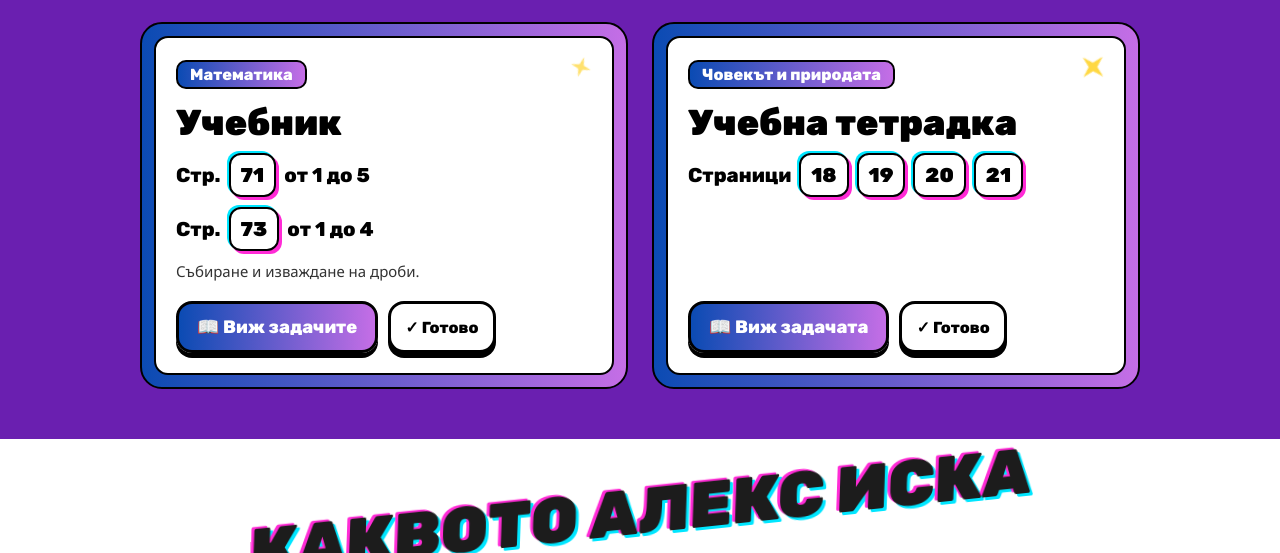
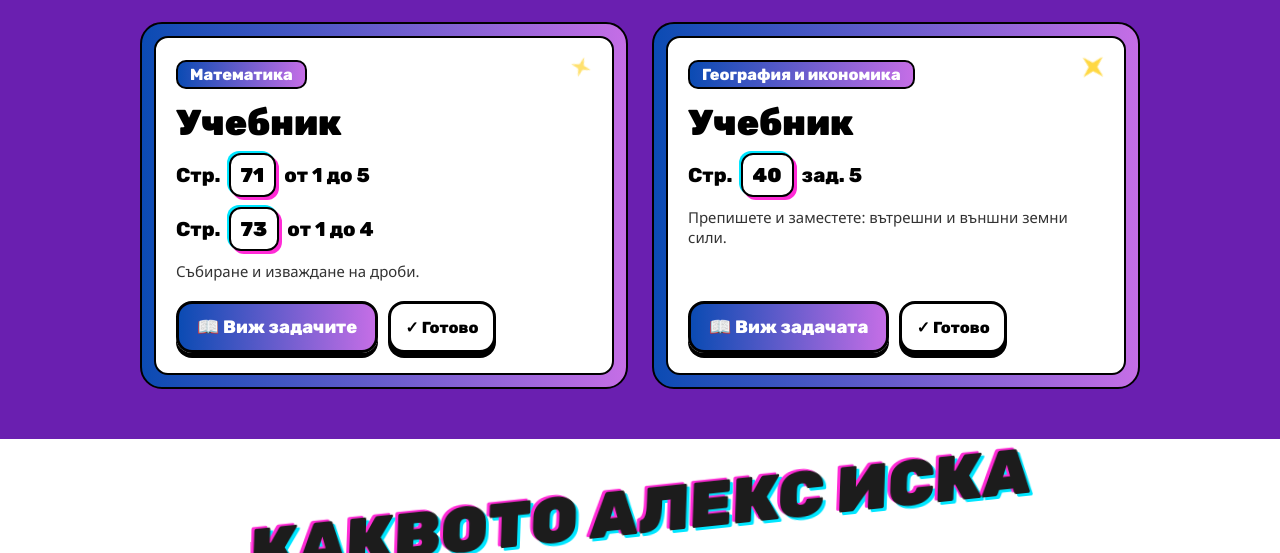
Before and after one commit to AlexTheRobota/Study-with-Alex-and-tati, a plain HTML site: page zadachi/index.html in a window 1280 px wide. Shown: the part 739-1292 px from the top of the page. Drawn offline with Linux system fonts and the light colour scheme.

Commit message:
Consultation tasks: replace Човекът и природата card with geography textbook p.40, task 5
Co-Authored-By: Claude Opus 5.5 <noreply@anthropic.com>
Claude-Session: https://claude.ai/code/session_01DGy3S9bcFN6nLVGbkrwuNJ

```diff
--- a/zadachi/index.html
+++ b/zadachi/index.html
@@ -117,14 +117,15 @@ button{font:inherit;color:inherit;cursor:pointer}
           <button class="done" type="button" data-task="mat" aria-pressed="false">✓ Готово</button>
         </div>
       </article></div>
-      <div class="frame"><article class="card" id="chp">
+      <div class="frame"><article class="card" id="geo40">
         <i class="star" style="right:18px;top:16px;--s:26px;--d:1s"></i>
-        <span class="subj">Човекът и природата</span>
-        <h2>Учебна тетрадка</h2>
-        <p class="pages">Страници <b>18</b><b>19</b><b>20</b><b>21</b></p>
+        <span class="subj">География и икономика</span>
+        <h2>Учебник</h2>
+        <p class="pages">Стр. <b>40</b> зад. 5</p>
+        <p style="margin:0;font-size:15px;color:#333">Препишете и заместете: вътрешни и външни земни сили.</p>
         <div class="row">
-          <button class="btn" id="openChp" type="button">📖 Виж задачата</button>
-          <button class="done" type="button" data-task="chp" aria-pressed="false">✓ Готово</button>
+          <button class="btn" id="openGeo" type="button">📖 Виж задачата</button>
+          <button class="done" type="button" data-task="geo40" aria-pressed="false">✓ Готово</button>
         </div>
       </article></div>
     </div>
@@ -176,8 +177,8 @@ button{font:inherit;color:inherit;cursor:pointer}
  var MAT={71:'Задачи от 1 до 5 (събиране)',73:'Задачи от 1 до 4 (изваждане)'};
  $('openMat').addEventListener('click',function(){pages('mat','Математика · Учебник',[71,73],
   function(n){return 'matematika-uchebnik-str'+n+'.jpg'},function(n){return 'Учебник по математика, страница '+n+': '+MAT[n]},function(n){return 'Стр. '+n+': '+MAT[n]})});
- $('openChp').addEventListener('click',function(){pages('chp','Човекът и природата · Учебна тетрадка',[18,19,20,21],
-  function(n){return 'chovekat-i-prirodata-str'+n+'.jpg'},function(n){return 'Учебна тетрадка по Човекът и природата, страница '+n})});
+ $('openGeo').addEventListener('click',function(){pages('geo40','География и икономика · Учебник',[40],
+  function(n){return 'geografia-uchebnik-str'+n+'.jpg'},function(n){return 'Учебник по география и икономика, страница '+n+', задача 5'},function(n){return 'Стр. '+n+': Задача 5'})});
  zoomBtn.addEventListener('click',function(){var z=view.classList.toggle('zoom');zoomBtn.textContent=z?'↩ Намали':'🔍 Увеличи'});
  $('vClose').addEventListener('click',close);
  view.addEventListener('click',function(e){if(e.target===view||e.target===body)close()});
```
Also changed, not shown: zadachi/geografia-uchebnik-str40.jpg (added).
